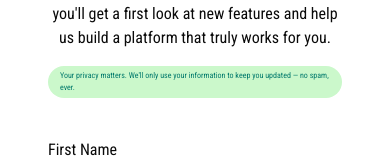
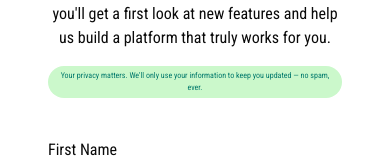
Before and after one commit to ByteSurgeonAmos/nyumbanicare, a Next.js app: page /contact in a window 390 px wide. Shown: the part 582-740 px from the top of the page. Built offline with nearby package versions, Linux system fonts and the light colour scheme.

Commit message:
center text

```diff
--- a/app/contact/page.tsx
+++ b/app/contact/page.tsx
@@ -23,7 +23,7 @@ const Page = () => {
             As a beta user, you'll get a first look at new features and help us build a platform that truly works for you.
           </p>
 
-          <p className="inline-block rounded-full bg-[#CBF8CB] px-3 py-1 text-[8px] lg:text-sm text-[#00796B] lg:ml-10 mb-2">
+          <p className="inline-block rounded-full bg-[#CBF8CB] px-3 py-1 text-[8px] lg:text-sm text-[#00796B] text-center lg:ml-10 mb-2">
             Your privacy matters. We'll only use your information to keep you updated — no spam, ever.
           </p>
         </div>
```
